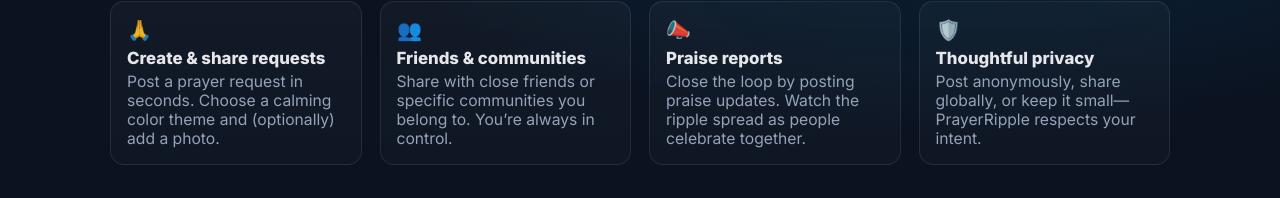
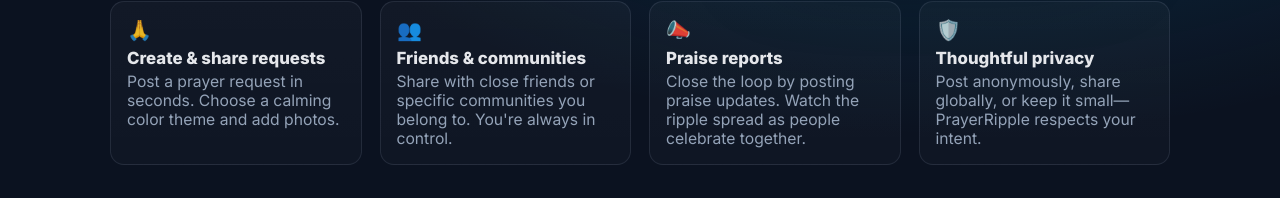
Before and after one commit to brian-j-harden/PrayerRipple.com, a plain HTML site: page index.html in a window 1280 px wide. Shown: the part 864-1062 px from the top of the page. Drawn offline with Linux system fonts and the light colour scheme.

Commit message:
Cleaning up wording

```diff
--- a/index.html
+++ b/index.html
@@ -71,12 +71,12 @@
       <div class="feature">
         <div class="icon">🙏</div>
         <h3>Create & share requests</h3>
-        <p>Post a prayer request in seconds. Choose a calming color theme and (optionally) add a photo.</p>
+        <p>Post a prayer request in seconds. Choose a calming color theme and add photos.</p>
       </div>
       <div class="feature">
         <div class="icon">👥</div>
         <h3>Friends & communities</h3>
-        <p>Share with close friends or specific communities you belong to. You’re always in control.</p>
+        <p>Share with close friends or specific communities you belong to. You're always in control.</p>
       </div>
       <div class="feature">
         <div class="icon">📣</div>
```
